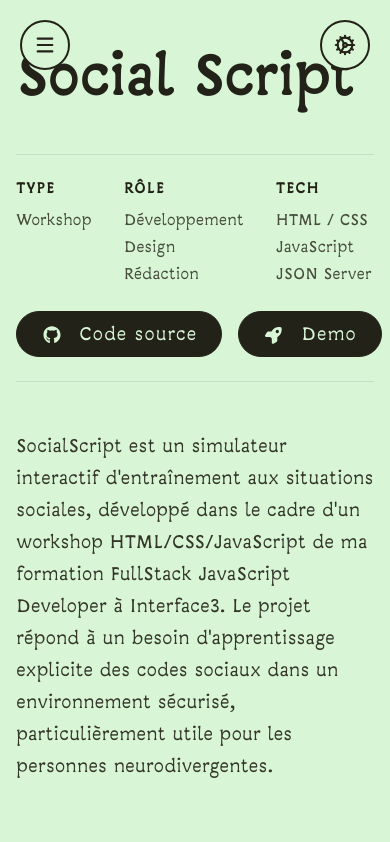
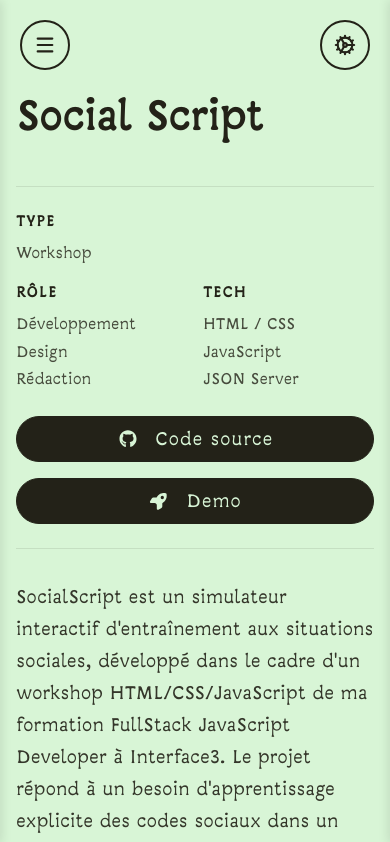
Before and after one commit to hrtshpdbx1/Portfolio, a Next.js app: page /social-script in a window 390 px wide. Shown: the top 842 px of the page. Built offline with nearby package versions, Linux system fonts and the light colour scheme.

Commit message:
media queries

```diff
--- a/src/app/globals.css
+++ b/src/app/globals.css
@@ -1,5 +1,3 @@
-@import "tailwindcss";
-
 /* global.css */
 
 /* =========================================
@@ -22,7 +20,7 @@ body.opendyslexic {
 }
 
 a {
-    text-decoration: none;
+    text-decoration: underline;
 }
 
 
@@ -186,7 +184,6 @@ body {
 
     outline: 3px solid #50fa7b !important;
     outline-offset: 4px;
-    /* Crée un espace entre l'élément et le contour */
     box-shadow: 0 0 10px rgba(80, 250, 123, 0.4);
     border-radius: inherit;
 }
@@ -197,13 +194,11 @@ body {
 
 #main-content p {
     font-size: inherit;
-    /* lien Sidebar */
     line-height: var(--dynamic-line-height, 1.2);
-    max-width: 80ch;
+    /* max-width: 80ch; */
     margin-bottom: var(--space-4);
     opacity: 0.9;
     text-align: left;
-    /* Un noir pur sur fond blanc peut être agressif, 0.9 adoucit le contraste */
 }
 
 
@@ -374,7 +369,6 @@ em {
         min-height: 0;
         width: 100%;
         flex: 1;
-        /* S'assure qu'il prend tout l'espace sous le header */
         overflow-y: auto;
 
         .sidebar__section {
@@ -444,15 +438,6 @@ em {
                 outline-offset: 2px;
             }
 
-            /* Dropdown Polices (Style spécifique aux options)
-            .sidebar_dropdown {
-                width: 100%;
-                padding: 8px;
-                border-radius: var(--radius-lg);
-                background: var(--main-background);
-                color: var(--main-text);
-                border: 1px solid var(--main-text);
-                font-family: inherit; */
             .opt-bbbreadme {
                 font-family: 'BBB ReadMe';
             }
@@ -625,20 +610,6 @@ em {
     height: 20px;
 }
 
-/* .sidebar__reset-button {
-    display: flex;
-    align-items: center;
-    justify-content: center;
-    gap: var(--space-2);
-    width: 100%;
-    padding: 10px 15px;
-    background: var(--main-background);
-    color: var(--main-text);
-    border: 1px solid var(--main-text);
-    border-radius: var(--radius-lg);
-} */
-
-
 /* Cibler les icônes SVG dans la sidebar */
 .sidebar__pill-group .pill-value {
     /* 1. On définit la taille */
@@ -652,11 +623,6 @@ em {
     -webkit-mask-position: center;
     mask-position: center;
 }
-
-
-/* =========================================
-   4. INTERFACE UI (TRIGGERS)
-   ========================================= */
 
 /* =========================================
    BOUTONS FLOTTANTS (Ronds)
@@ -688,7 +654,6 @@ em {
 
 }
 
-
 /* Bouton Menu gauche */
 #nav-trigger {
     position: fixed;
@@ -703,10 +668,6 @@ em {
     right: 20px;
 }
 
-
-
-/* 4. Au survol du bouton complet, comme les couleurs s'inversent,
-      on n'oublie pas d'inverser aussi le "trou" ! */
 .icon-btn-floating:hover .icon-with-hole::after {
     background-color: var(--main-text);
 }
@@ -716,16 +677,13 @@ em {
     position: fixed;
     bottom: 20px;
     left: 20px;
-    /* Gestion de l'apparition au scroll */
     opacity: 0;
     visibility: hidden;
-    /* transform: translateY(20px); */
 }
 
 .back-to-top.visible {
     opacity: 1;
     visibility: visible;
-    /* transform: translateY(0); */
 }
 
 /* Style global des icônes Lucide */
@@ -738,14 +696,11 @@ em {
 
 }
 
-
 /* =========================================
    5. SECTIONS & MAIN CONTENT
    ========================================= */
 
-
 /* Section global layout */
-
 .page-section {
     height: 100vh;
     width: 80vw;
@@ -755,7 +710,6 @@ em {
     display: flex;
     align-items: center;
     scroll-snap-align: start;
-    /* Point accroche scroll */
     scroll-snap-stop: always;
 
     /* empeche le scroll de sauter */
@@ -835,10 +789,7 @@ em {
                 .skills-list {
                     display: flex;
                     flex-direction: column;
-                    /* Pour les garder en colonne */
                     gap: 0.4rem;
-                    /* Ajuste la valeur selon tes besoins */
-
                     padding: 0;
                     width: 100%;
                     list-style: none;
@@ -960,7 +911,6 @@ em {
 
     }
 
-
     /* --- Icônes de la liste Mastery --- */
     .skills-list.mastery li {
         display: flex;
@@ -1060,8 +1010,6 @@ em {
 
 /* SECTION 4 : PROJETS */
 .section4 {
-    /* width: 100%; */
-
     .title-wrapper {
         display: flex;
         align-items: center;
@@ -1072,7 +1020,6 @@ em {
         .section-title-line {
             width: 50px;
             height: 1px;
-            /* Épaisseur */
             background-color: var(--main-text);
         }
 
@@ -1100,7 +1047,7 @@ em {
 
             img {
                 width: 100%;
-                /* margin: 5% 0; */
+                height: auto;
                 transition: transform 0.6s ease;
             }
 
@@ -1128,7 +1075,6 @@ em {
                 /* état initial à gauche */
                 transform: translateX(-100%);
                 opacity: 1;
-                /* Transition fluide pour le mouvement */
                 transition: transform 0.5s cubic-bezier(0.4, 0, 0.2, 1);
                 z-index: 10;
             }
@@ -1187,113 +1133,107 @@ em {
     }
 }
 
-/* Formulaire Contact */
-/* .section4 {
-    .contactform_container {
+/* =========================================
+   RESPONSIVE (MOBILE) - PAGE D'ACCUEIL
+   ========================================= */
+@media (max-width: 768px) {
 
-        #contactForm {
-            display: flex;
-            flex-direction: column;
-            gap: 15px;
-            max-width: 500px;
-            border: solid 1px saddlebrown;
-
-            input,
-            textarea {
-                padding: 12px;
-                border: 1px solid var(--main-text);
-                background: transparent;
-                color: inherit;
-                font-family: inherit;
+    /* 1. TYPO*/
+    body h1 {
+        font-size: calc(var(--user-size) * 2.2);
     }
 
-            button {
-                padding: 15px;
-                background: var(--main-text);
-                color: var(--main-background);
-                border: none;
-                cursor: pointer;
-                font-weight: bold;
+    body h2 {
+        font-size: calc(var(--user-size) * 1.8);
 
-                &:hover {
-                    opacity: 0.9;
-                }
-            }
-        }
-    }
-} */
-
-/* Formulaire Contact - Design Amélioré */
-/* .section5 {
-    .contactform_container {
-        margin-top: var(--space-4);
-
-        #contact {
-
-            padding: var(--space-4);
-            border-radius: var(--radius-lg);
-            border: 1px solid rgb(from var(--main-text) r g b / 10%);
-            max-width: 600px;
     }
 
-        #contactForm {
-            display: flex;
-            flex-direction: column;
+    /* Masquer la ligne des titres de section  */
+    .title-wrapper .section-title-line {
+        display: none;
 
-            gap: var(--space-2);
-            margin-top: var(--space-2);
 
-            div {
-                display: flex;
-                flex-direction: column;
-                justify-content: space-around;
-                gap: var(--space-2);
     }
 
-            label {
-                font-size: var(--font-size-small);
-                font-weight: var(--weight-medium);
-                 letter-spacing: var(--letter-wide);
-                opacity: 0.8;
-                margin-top: 2%;
+    .section4 .title-wrapper h2 {
+         text-align: left;
     }
 
-            input,
-            textarea {
-                padding: var(--space-4);
-                border: 1.5px solid rgb(from var(--main-text) r g b / 20%);
-                background: var(--main-background);
-                color: var(--main-text);
-                font-family: inherit;
-                border-radius: var(--radius-sm);
-                transition: all 0.2s ease;
-
-                &:focus {
-                    outline: none;
-                    border-color: var(--main-text);
-                    box-shadow: 0 0 0 3px rgb(from var(--main-text) r g b / 5%);
-                }
-
-                &::placeholder {
-                    opacity: 0.4;
-                    font-style: italic;
-                }
-            }
-
-            textarea {
-                min-height: 40%;
-                resize: vertical;
-            }
-
-            button#submitBtn {
-                margin-top: var(--space-2);
-                padding: var(--space-2);
-                align-self: flex-start;
-                width: fit-content;
-                padding: 12px 30px;
+    /* 2. LAYOUT */
+    .page-section {
+        width: 100%;
+        padding-left: var(--space-6);
+        padding-right: var(--space-6);
+        box-sizing: border-box;
+        display: block;
+        height: auto;
+        min-height: 100vh;
+        padding-top: 6rem;
+        padding-bottom: 4rem;
     }
 
 
+    #main-content p {
+        max-width: 100%;
+    }
+
+    /* 3. SECTION COMPÉTENCES */
+    .section3 .div_skills .skills-columns {
+        flex-direction: column;
+        gap: 2rem;
+        width: 100%;
+    }
+
+    .skills-category {
+        width: 100%;
+    }
+
+    .skills-list li svg,
+    .icon-logo {
+        flex-shrink: 0;
+        margin-top: 2px;
+    }
+
+    /*Alignement icônes texte */
+    .section3 .div_skills .skills-columns .skills-category .skills-list li {
+        flex-direction: row !important;
+        align-items: flex-start !important;
+    }
+
+        .section3 .div_skills .skills-columns .skills-category .skills-list li svg,
+    .section3 .div_skills .skills-columns .skills-category .skills-list li i,
+    .icon-logo {
+        flex-shrink: 0;
+        margin-top: 4px;
+    }
+
+    /* 4. SECTION PROJETS */
+    .section4 .projects_container {
+        flex-direction: column;
+        gap: 3rem;
+        width: 100%;
+    }
+
+    .section4 .projects_container .projet_elem {
+        width: 100%;
+        max-width: 100%;
+    }
+
+    /* Empêche étirement des images  */
+    .section4 .projects_container .projet_elem img {
+        width: 100% !important;
+        height: auto !important;
+        object-fit: contain;
+    }
+
+    .section4 .projects_container .projet_elem .media-container {
+        height: auto !important;
+        display: block;
+    }
+
+    /* 5. SIDEBAR R*/
+    #sidebar {
+        width: 85vw;
+        right: -85vw;
     }
 }
-} */
--- a/src/app/styles/project-detail.css
+++ b/src/app/styles/project-detail.css
@@ -15,7 +15,8 @@
 
 /* Conteneur principal */
 .projectPage {
-    max-width: 850px;
+    /* max-width: 850px; */
+    max-width: 1050px;
     margin: 0 auto;
     padding: var(--space-8) var(--space-4);
     display: flex;
@@ -101,7 +102,7 @@
         /* font-weight: var(--weight-semi-bold); */
         font-weight: var(--weight-bold);
         margin-top: 2rem !important;
-        margin-bottom: 0 !important;
+        margin-bottom: 1rem !important;
         opacity: 0.9;
 
     }
@@ -177,7 +178,7 @@
     border: 1px solid rgb(from var(--main-text) r g b / 5%);
 }
 
-/* Annuler l'ombre et la bordure pour les mockups et diagrammes */
+
 .no-decor img {
     box-shadow: none !important;
     border: none !important;
@@ -192,40 +193,44 @@
     text-align: center;
     width: 100%;
 }
-
 .containerHorizontal {
     display: flex;
     flex-direction: row;
-    align-items: center;
+    align-items: stretch;
     justify-content: space-between;
-    gap: var(--space-6);
+    gap: var(--space-8);
     width: 100%;
-    margin: var(--space-2) 0;
+    margin: var(--space-4) 0;
 
     .imagePlaceholder_Small {
         flex: 1;
         margin: 0 !important;
         width: 100%;
         max-width: none;
+        display: flex;
+        flex-direction: column;
+        justify-content: center;
     }
 
     .point-media {
-        flex: 1%;
+        flex: 1;
         display: flex;
-        align-items: center;
+        align-items: stretch;
+        margin: 0;
     }
 
     .jsonConcept {
         width: 100%;
         margin: 0 !important;
         height: 100%;
+        max-height: none;
         display: block;
         font-size: 0.65rem;
         overflow-x: auto;
+        overflow-y: auto;
+        box-sizing: border-box;
     }
-
 }
-
 /* --- Lightbox --- */
 .imageOverlay {
     position: fixed;
@@ -331,11 +336,8 @@
     line-height: calc(var(--dynamic-line-height) - 0.4) !important;
 
     max-height: 350px;
-    /* Hauteur maximale avant que le scroll n'apparaisse */
     overflow-y: auto;
-    /* Active le scroll vertical */
     overflow-x: auto;
-    /* Active le scroll horizontal pour les longues lignes */
 }
 
 /* Barre de scroll */
@@ -343,16 +345,13 @@
 .codeConcept::-webkit-scrollbar,
 .jsonConcept::-webkit-scrollbar {
     width: 8px;
-    /* Largeur de la barre verticale */
     height: 8px;
-    /* Hauteur de la barre horizontale */
 }
 
 .htmlConcept::-webkit-scrollbar-track,
 .codeConcept::-webkit-scrollbar-track,
 .jsonConcept::-webkit-scrollbar-track {
     background: #282a36;
-    /* Même couleur que le fond du code */
     border-radius: var(--radius-md);
 }
 
@@ -360,7 +359,6 @@
 .codeConcept::-webkit-scrollbar-thumb,
 .jsonConcept::-webkit-scrollbar-thumb {
     background: #44475a;
-    /* Couleur de la jauge */
     border-radius: 4px;
 }
 
@@ -368,7 +366,6 @@
 .codeConcept::-webkit-scrollbar-thumb:hover,
 .jsonConcept::-webkit-scrollbar-thumb:hover {
     background: #6272a4;
-    /* Couleur de la jauge au survol */
 }
 
 .codeConcept::before,
@@ -378,21 +375,13 @@
     top: 0;
     left: 0;
     width: 100%;
-    /* Prend toute la largeur */
     padding: 8px 16px;
     font-size: 0.8rem;
     font-family: 'Fira Code', monospace;
-    /* text-transform: uppercase; */
     letter-spacing: 1px;
-
-    /* Style visuel : Fond plus clair et ligne en dessous */
-    /* background-color: rgba(255, 255, 255, 0.05);  */
     border-bottom: 1px solid #44475a;
-
-    /* Couleurs différentes par langage */
 }
 
-/* Couleurs de titre spécifiques */
 .codeConcept::before {
     content: "JavaScript";
     color: #f1fa8c;
@@ -449,8 +438,6 @@
     color: #2596be !important;
 }
 
-
-
 .projectList {
     list-style: none;
     padding-left: 0;
@@ -464,7 +451,6 @@
     line-height: calc(var(--dynamic-line-height) + 0.1) !important;
 
 }
-
 
 .projectList li::before {
     content: "●";
@@ -481,8 +467,6 @@
     margin-bottom: var(--space-4);
 }
 
-/* section title line */
-
 .title-wrapper {
     display: flex;
     align-items: center;
@@ -493,14 +477,12 @@
     .section-title-line {
         width: 50px;
         height: 1.5px;
-        /* Épaisseur */
         background-color: var(--main-text);
     }
 
     h3 {
         text-align: center;
         margin: 0 !important;
-        /* Annule la marge supérieure des titres quand ils sont accompagnés d'une ligne */
     }
 }
 
@@ -587,7 +569,7 @@ p code,
 }
 
 .footer-nav-col a {
-    text-decoration: none;
+    text-decoration: underline;
     color: var(--main-background);
     opacity: 0.8;
     font-size: calc(var(--user-size) * 0.95);
@@ -634,16 +616,110 @@ p code,
     font-size: calc(var(--user-size) * 0.8);
     opacity: 0.5;
 }
-
-/* --- Responsive (Mobile) --- */
+/* =========================================
+   RESPONSIVE (MOBILE) - PROJECT DETAIL
+   ========================================= */
 @media (max-width: 768px) {
-    .footer-container {
-        flex-direction: column;
-        gap: var(--space-10);
+    /* 1. ESPACEMENT GLOBAL */
+    .projectPage {
+        padding: var(--space-6) var(--space-4);
+        gap: 2rem;
     }
 
-    .footer-nav {
-        gap: var(--space-8);
+  .projectPageWrapper main {
+
+        padding-top: 6rem;
+    }
+
+    /* 2. MÉTA-DONNÉES */
+    .projectMeta {
         flex-direction: column;
+        gap: 1.5rem;
+    }
+
+    .metaContainerLeft {
+        display: grid;
+        grid-template-columns: 1fr 1fr;
+        gap: 1rem;
+        width: 100%;
+    }
+
+
+   /* La section "Type" (1er élément) prend toute la largeur au-dessus */
+    .metaContainerLeft .metaItem:nth-child(1) {
+        grid-column: 1 / -1;
+    }
+
+
+
+    /* 3. BOUTONS PLEINE LARGEUR */
+    .metaContainerRight {
+        display: flex;
+        flex-direction: column;
+        gap: 1rem;
+        width: 100%;
+    }
+
+    .metaContainerRight .metaItem,
+    .metaContainerRight .metaItem a.btn {
+        width: 100%;
+        justify-content: center;
+    }
+
+    /* 4. SUPPRESSION DE LA LIGNE DE TITRE */
+    .title-wrapper .section-title-line {
+        display: none;
+    }
+
+    .title-wrapper {
+        justify-content: center; /* Centre parfaitement le titre */
+        margin: var(--space-4) 0 1rem 0;
+    }
+
+    .title-wrapper h3 {
+        text-align: left;
+    }
+
+    /* 5. AJUSTEMENT DES PUCES DE LISTE */
+    .projectList li {
+        padding-left: var(--space-6); /* Éloigne le texte du bord */
+    }
+
+    .projectList li::before {
+        left: 2px; /* Assure que la puce ne touche pas le bord de l'écran */
+    }
+
+    /* 6. IMAGES ET VIDÉOS PLEINE LARGEUR */
+    .imagePlaceholder,
+    .imagePlaceholder:first-child,
+    .imagePlaceholder_Small {
+        width: 100% !important;
+        margin: 1.5rem 0 !important;
+    }
+
+    .imagePlaceholder img,
+    .imagePlaceholder_Small img {
+        width: 100% !important;
+        height: auto !important; /* Empêche l'étirement vertical */
+        object-fit: contain;
+    }
+
+    .containerHorizontal {
+        flex-direction: column;
+        gap: var(--space-4);
+    }
+
+    /* 7. BLOCS DE CODE */
+    .htmlConcept,
+    .codeConcept,
+    .jsonConcept {
+        width: 100%;
+        margin: var(--space-4) 0;
+        font-size: 0.65rem !important; /* Garde la lisibilité */
+        padding-top: 3rem !important; /* Empêche le faux header ("JavaScript") de mordre le code */
+    }
+
+    .containerHorizontal .point-media {
+        width: 100%;
     }
 }
```
Also changed, not shown: src/app/paygap-quest/page.jsx (+25 -4 lines), src/app/styles/ContactForm.module.css (+26 -3 lines), src/app/styles/CtaProject.module.css (+42 -10 lines), src/app/styles/Navigation.module.css (+22 -4 lines). Lines whose indentation alone changed are shown as unchanged.
